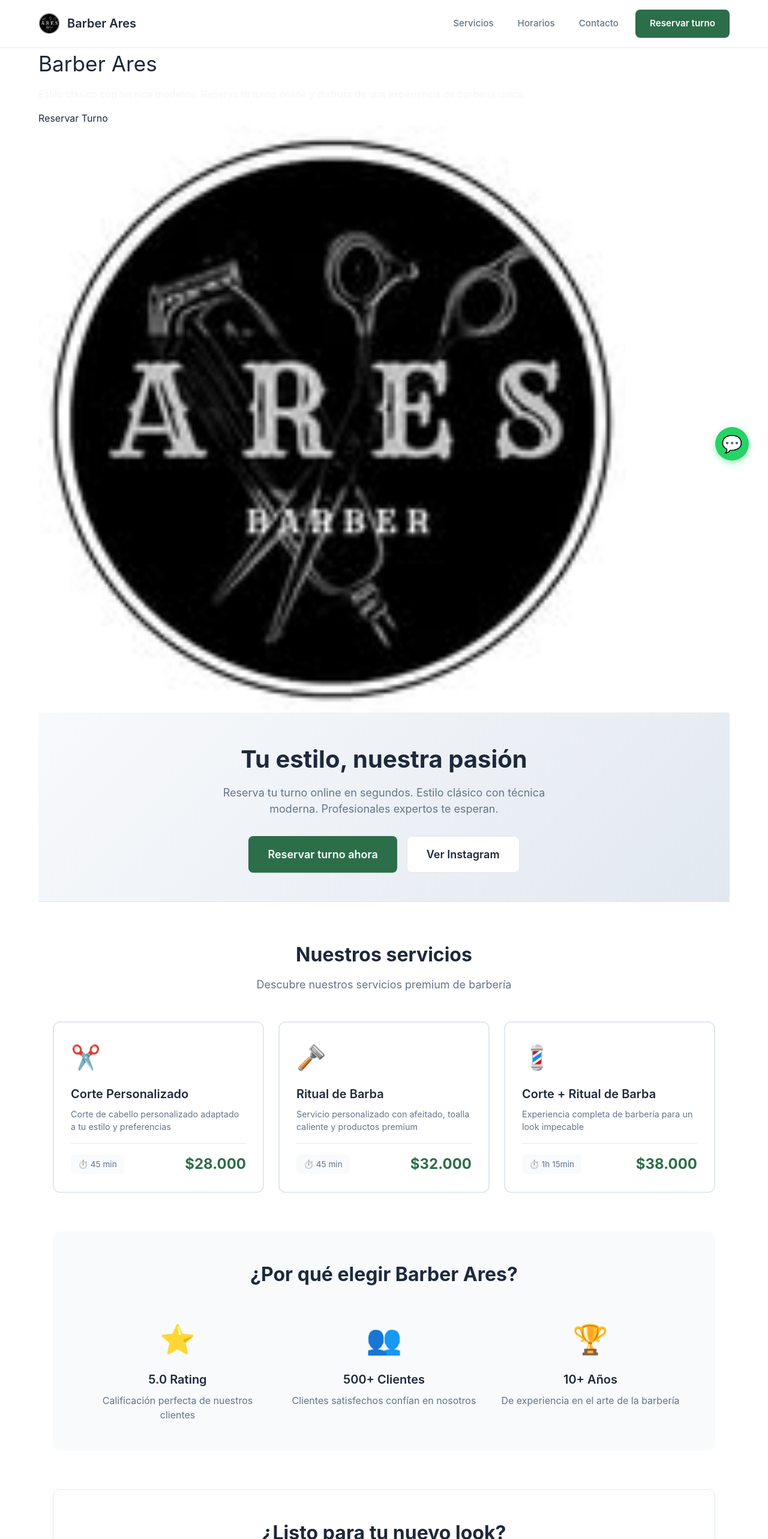
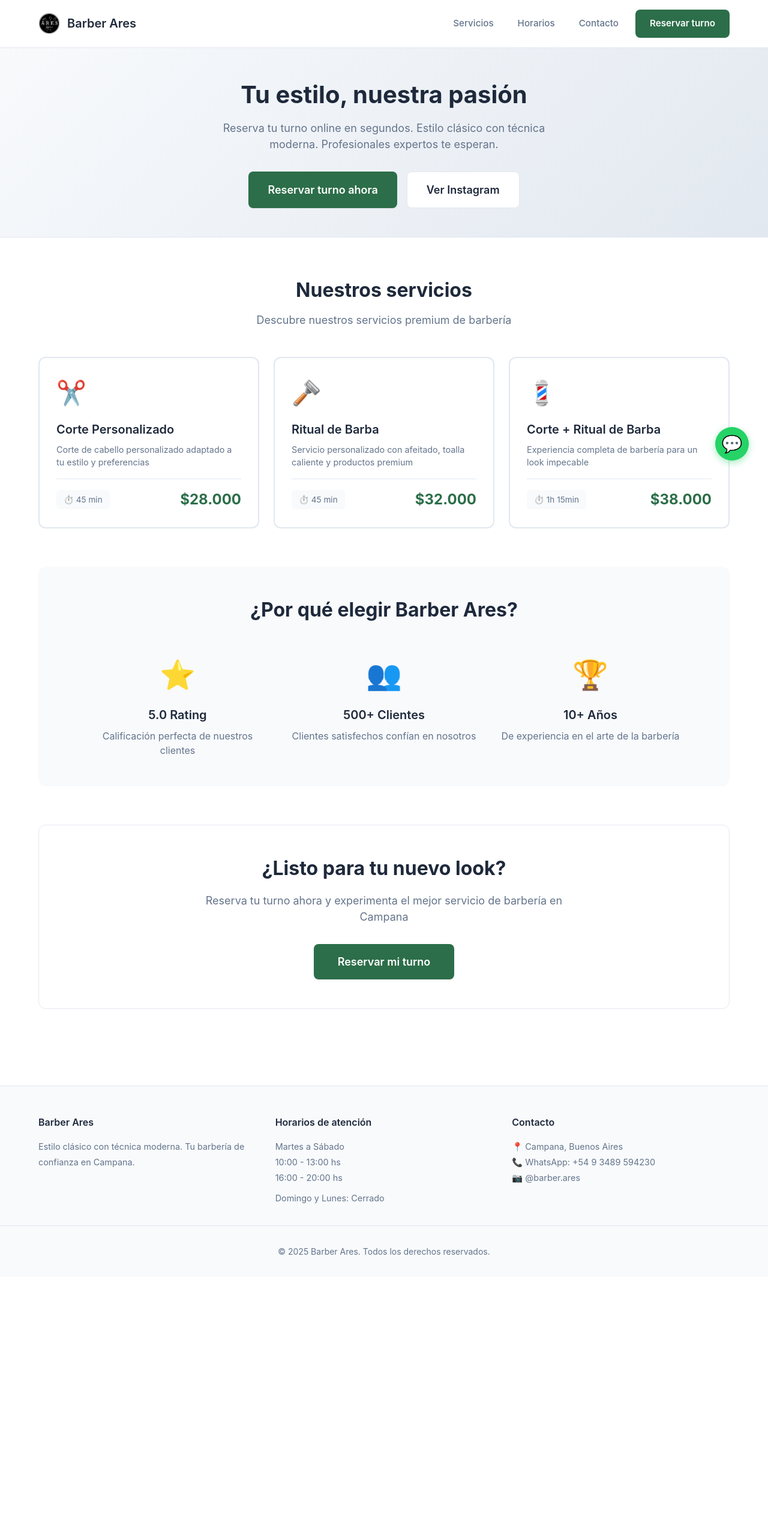
Before and after one commit to lionelc39/barberia-ares, a Next.js app: page / in a window 1280 px wide. Shown: the top 2566 px of the page at 60% size. After the commit the page ends 2129 px from the top, so only its background shows below. Built offline with nearby package versions, Linux system fonts and the light colour scheme.

Commit message:
Update layout.tsx

```diff
--- a/src/app/layout.tsx
+++ b/src/app/layout.tsx
@@ -2,8 +2,8 @@ import './globals.css'
 import Header from '@/components/Header'
 
 export const metadata = {
-  title: 'Barberia Ares - Reserva Online',
-  description: 'Reserva tu turno online en la mejor barberia',
+  title: 'Barber Ares - Reserva tu turno online',
+  description: 'Reserva tu turno online en Barber Ares. Estilo clásico con técnica moderna.',
 }
 
 export default function RootLayout({ children }: { children: React.ReactNode }) {
@@ -11,45 +11,38 @@ export default function RootLayout({ children }: { children: React.ReactNode })
     <html lang="es">
       <body>
         <Header />
-        <div className="hero">
-          <div className="hero-inner container">
-            <div className="hero-left">
-              <h1 style={{fontSize: '2.2rem'}} className="mb-3">Barber Ares</h1>
-              <p className="text-muted mb-4">Estilo clasico con tecnica moderna. Reserva tu turno online y disfruta de una experiencia de barberia unica.</p>
-              <div className="flex gap-3">
-                <a href="/reserva" className="btn-primary">Reservar Turno</a>
-              </div>
+        {children}
+        <footer>
+          <div className="footer-content">
+            <div className="footer-section">
+              <h4>Barber Ares</h4>
+              <p>Estilo clásico con técnica moderna. Tu barbería de confianza en Campana.</p>
             </div>
-            <div className="hero-right">
-              <div className="logo-large">
-                <img src="/logo.png" alt="Logo Barber Ares" style={{ width: '85%', height:'85%', objectFit:'contain' }} />
-              </div>
+            <div className="footer-section" id="horarios">
+              <h4>Horarios de atención</h4>
+              <p>Martes a Sábado</p>
+              <p>10:00 - 13:00 hs</p>
+              <p>16:00 - 20:00 hs</p>
+              <p style={{ marginTop: '0.5rem' }}>Domingo y Lunes: Cerrado</p>
+            </div>
+            <div className="footer-section" id="contacto">
+              <h4>Contacto</h4>
+              <p>📍 Campana, Buenos Aires</p>
+              <p>📞 WhatsApp: +54 9 3489 594230</p>
+              <a href="https://www.instagram.com/barber.ares" target="_blank" rel="noopener noreferrer">
+                📷 @barber.ares
+              </a>
             </div>
           </div>
-        </div>
-
-        <main className="py-10 container">
-          {children}
-        </main>
-
-        <footer className="border-t py-8 mt-10">
-          <div className="container flex flex-col md:flex-row justify-between items-start gap-6">
-            <div>
-              <h4 className="font-semibold">Barber Ares</h4>
-              <p className="text-sm text-muted max-w-md">Estilo clasico con tecnica moderna</p>
-            </div>
-            <div className="text-sm">
-              <p className="font-semibold">Horarios</p>
-              <p className="text-muted">Martes a Sabado:</p>
-              <p className="text-muted">10:00 - 13:00 hs</p>
-              <p className="text-muted">16:00 - 20:00 hs</p>
-              <p className="text-muted mt-2">Domingo y Lunes: Cerrado</p>
-            </div>
-            <div>
-              <p className="font-semibold">Contacto</p>
-              <p className="text-muted">WhatsApp: +54 9 3489 594230</p>
-              <a href="https://www.instagram.com/barber.ares" target="_blank" rel="noopener noreferrer" className="text-sm text-black font-medium hover:underline">@barber.ares</a>
-            </div>
+          <div style={{
+            textAlign: 'center',
+            marginTop: '2rem',
+            paddingTop: '2rem',
+            borderTop: '1px solid var(--border)',
+            fontSize: '0.875rem',
+            color: 'var(--text-muted)'
+          }}>
+            <p>© 2025 Barber Ares. Todos los derechos reservados.</p>
           </div>
         </footer>
       </body>
```
